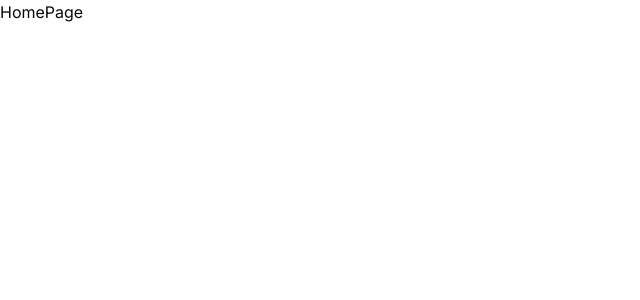
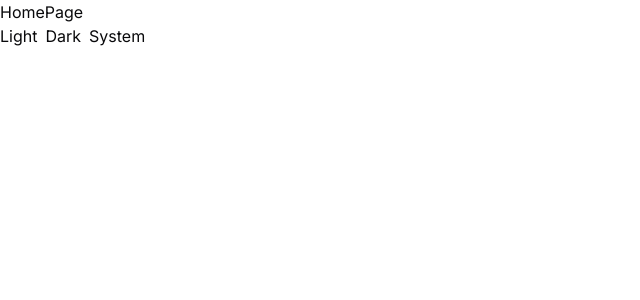
Before and after one commit to alexperronnet/openclassrooms-14-hrnet-admin, a Next.js app: page / in a window 1280 px wide. Shown: the top 300 px of the page, without its empty margins (0-640 px from the left). Built offline with nearby package versions, Linux system fonts and the light colour scheme.

Commit message:
feat(next-themes): implement light/dark mode

```diff
--- a/package.json
+++ b/package.json
@@ -31,6 +31,7 @@
     "husky": "^8.0.3",
     "lint-staged": "^14.0.1",
     "next": "13.4.19",
+    "next-themes": "^0.2.1",
     "postcss": "8.4.29",
     "prettier": "^3.0.3",
     "prettier-plugin-pkg": "^0.18.0",
--- a/src/app/layout.tsx
+++ b/src/app/layout.tsx
@@ -2,6 +2,8 @@ import '@/styles/globals.css'
 
 import type { Metadata } from 'next'
 
+import { SiteFooter } from '@/components/site-footer'
+import { ThemeProvider } from '@/components/theme-provider'
 import { siteConfig } from '@/configs/site'
 import { fontSans } from '@/libs/fonts'
 import { cn } from '@/libs/utils'
@@ -20,8 +22,13 @@ type RootLayoutProps = {
 
 export default function RootLayout({ children }: RootLayoutProps) {
   return (
-    <html lang='en'>
-      <body className={cn('', fontSans.variable)}>{children}</body>
+    <html lang='en' suppressHydrationWarning>
+      <body className={cn('', fontSans.variable)}>
+        <ThemeProvider attribute='class' defaultTheme='system' enableSystem>
+          {children}
+          <SiteFooter />
+        </ThemeProvider>
+      </body>
     </html>
   )
 }
--- /dev/null
+++ b/src/components/site-footer.tsx
@@ -0,0 +1,9 @@
+import { ThemeSwitcher } from '@/components/theme-switcher'
+
+export function SiteFooter() {
+  return (
+    <footer>
+      <ThemeSwitcher />
+    </footer>
+  )
+}
--- /dev/null
+++ b/src/components/theme-provider.tsx
@@ -0,0 +1,8 @@
+'use client'
+
+import { ThemeProvider as NextThemesProvider } from 'next-themes'
+import type { ThemeProviderProps } from 'next-themes/dist/types'
+
+export function ThemeProvider({ children, ...props }: ThemeProviderProps) {
+  return <NextThemesProvider {...props}>{children}</NextThemesProvider>
+}
--- /dev/null
+++ b/src/components/theme-switcher.tsx
@@ -0,0 +1,15 @@
+'use client'
+
+import { useTheme } from 'next-themes'
+
+export function ThemeSwitcher() {
+  const { setTheme } = useTheme()
+
+  return (
+    <div className='flex gap-2'>
+      <button onClick={() => setTheme('light')}>Light</button>
+      <button onClick={() => setTheme('dark')}>Dark</button>
+      <button onClick={() => setTheme('system')}>System</button>
+    </div>
+  )
+}
```
Also changed, not shown: 1 other file (tests, documents, lock files or other folders).
